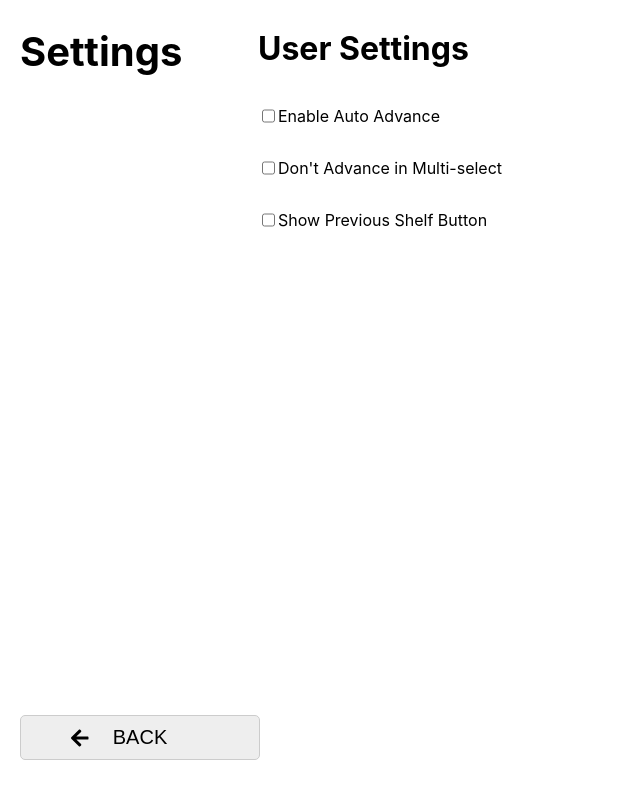
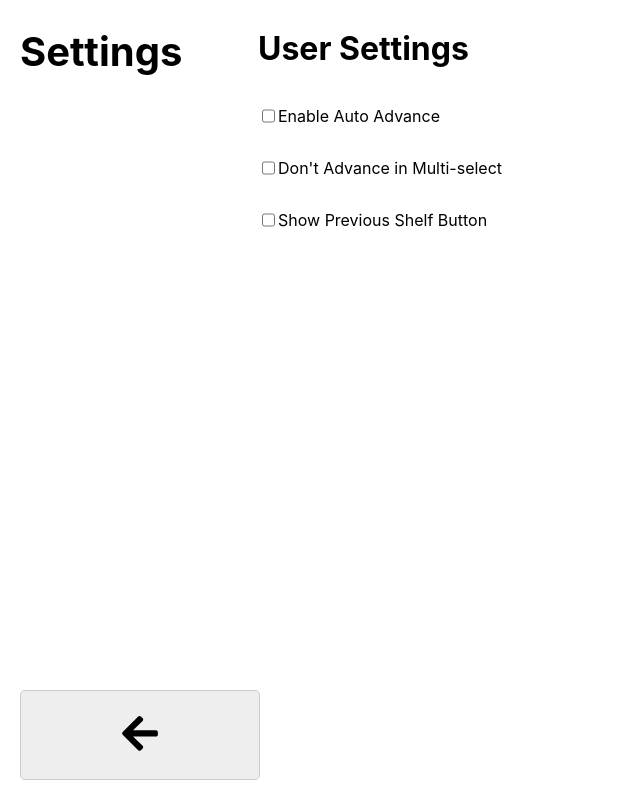
Before and after one commit to Kacper-Lubisz/TrayMaster, a React (Create React App) app: page /settings in a window 1280 px wide. Shown: the whole page, without its empty margins (0-640 px from the left). Built offline with nearby package versions, Linux system fonts and the light colour scheme.

Commit message:
Sort out Back button in Settings

```diff
--- a/src/pages/SettingsPage.tsx
+++ b/src/pages/SettingsPage.tsx
@@ -49,7 +49,6 @@ class SettingsPage extends React.Component<RouteComponentProps & SettingsProps,
                 <div className="settings-btns">
                     <button onClick={() => this.props.history.goBack()}>
                         <FontAwesomeIcon className="back-btn" icon={faArrowLeft}/>
-                        <p>Back</p>
                     </button>
                 </div>
                 <div className="settings-content">
--- a/src/styles/settings.scss
+++ b/src/styles/settings.scss
@@ -34,25 +34,16 @@
   position: fixed;
   left: 15px;
   bottom: 15px;
-  height: 75px;
+  height: 100px;
   width: 250px;
 
-  button {
-    position: relative;
-  }
+  > button {
+    flex-grow: 1;
+    min-height: 0;
 
-  .line {
-    //line above 'back'
-    background: gray;
-    height: 3px;
-    width: inherit;
-  }
-
-  .back-btn {
-    //back button icon
-    position: absolute;
-    top: 50%;
-    transform: translate(0, -50%);
-    left: 50px;
+    > svg {
+      width: 100% !important;
+      height: 60%;
+    }
   }
 }
```
